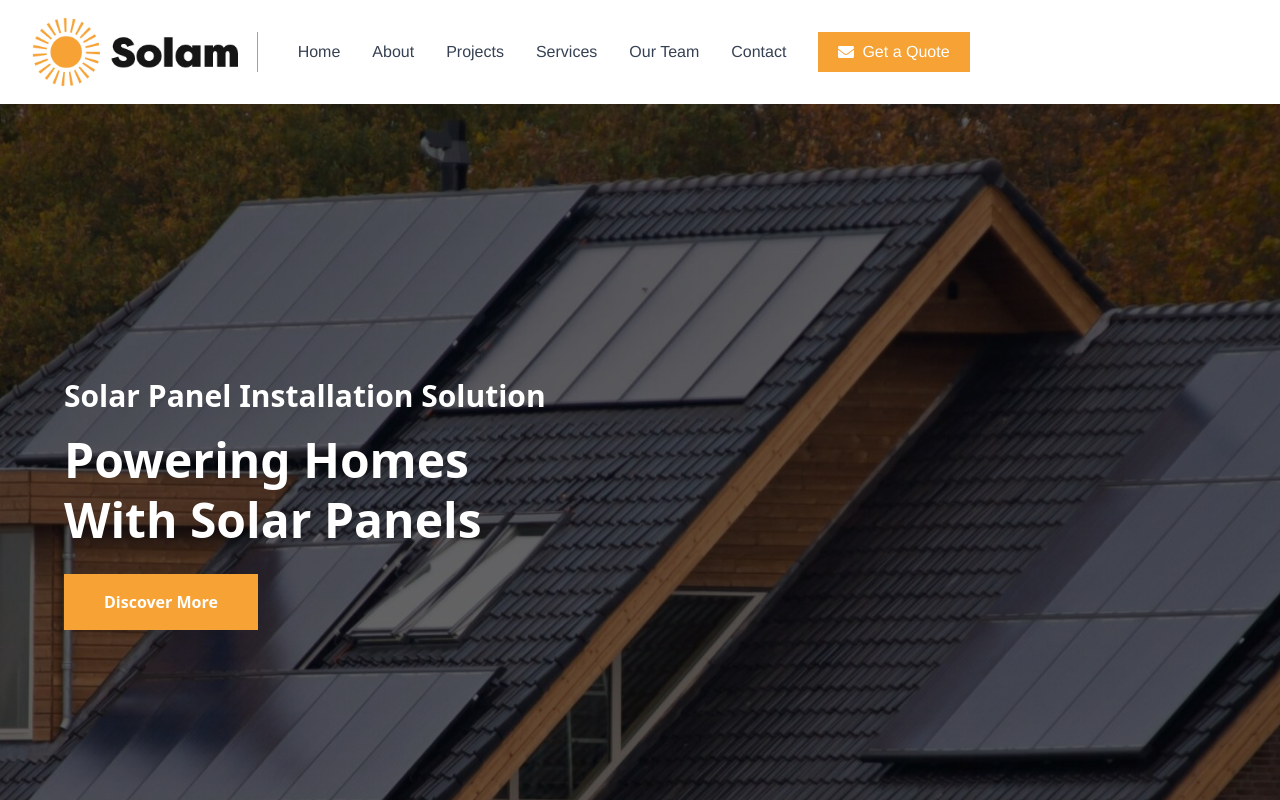
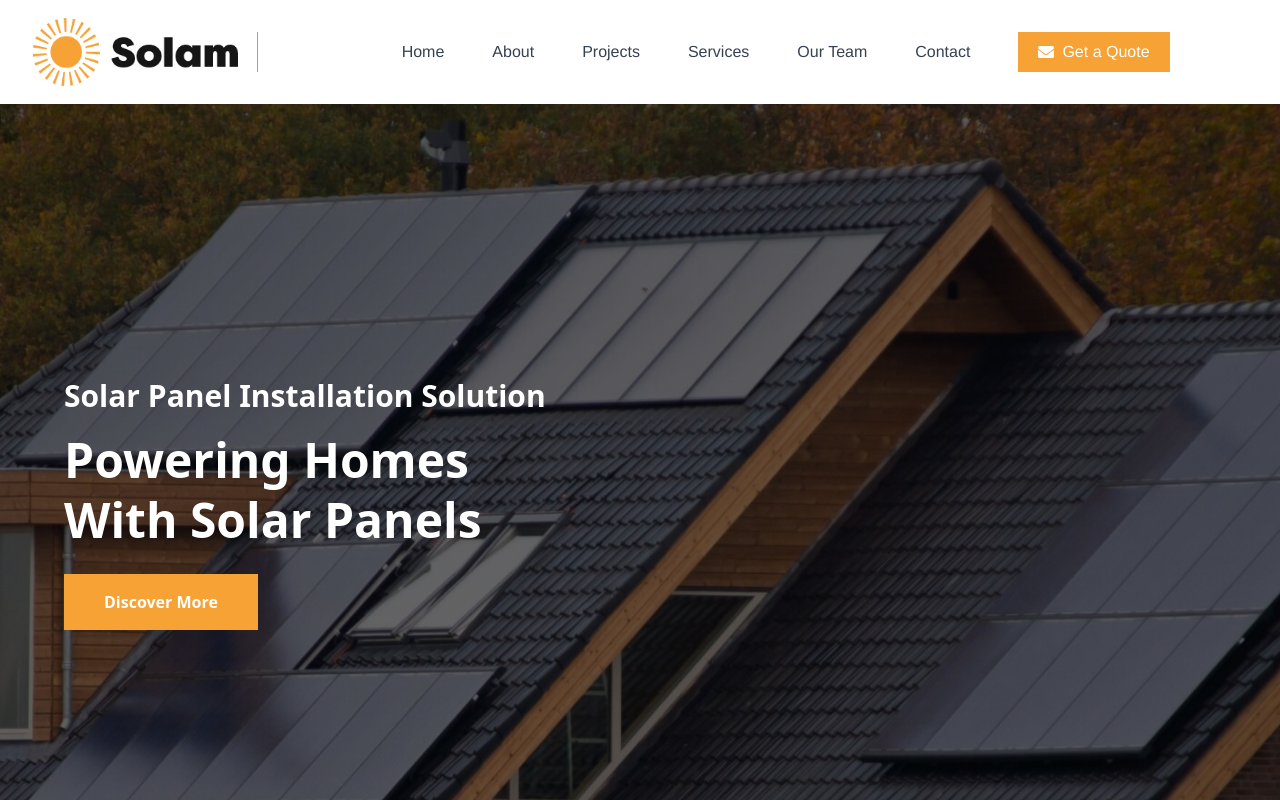
Before and after one commit to iahmadiqbal/solam-solar-panel-installer, a React (Vite) app: page / in a window 1280 px wide. Shown: the top 800 px of the page. Built offline with nearby package versions, Linux system fonts and the light colour scheme.

Commit message:
Header layout restored, scroll fixed

```diff
--- a/src/components/header/index.tsx
+++ b/src/components/header/index.tsx
@@ -10,19 +10,20 @@ const Header: React.FC = () => {
       className="bg-white text-gray-700 p-4 shadow-md font-sans overflow-x-hidden"
       style={{ fontFamily: "Helvetica, Arial, sans-serif" }}
     >
-      <div className="flex justify-between items-center max-w-screen-xl mx-auto px-4 overflow-x-hidden">
-        <div className="flex items-center flex-1 overflow-x-hidden">
-          {/* ✅ Corrected Responsive Logo Size */}
+      <div className="flex justify-between items-center max-w-screen-xl mx-auto px-4">
+        <div className="flex items-center flex-1">
+          {/* ✅ Responsive Logo Size */}
           <img
             src="/images/solam.png"
             alt="Logo"
             className="h-10 sm:h-12 md:h-16 lg:h-18 w-auto"
           />
 
+          {/* ✅ Vertical Divider */}
           <div className="ml-4 h-10 border-l border-gray-400"></div>
 
-          {/* ✅ gap-x-8 and ml-10 to avoid overflow */}
-          <nav className="hidden md:flex items-center gap-x-8 text-sm lg:text-base ml-10">
+          {/* ✅ Old Layout Look Recreated with Valid Classes */}
+          <nav className="hidden md:flex items-center gap-x-12 text-sm lg:text-base ml-36">
             <Link to="/" className="hover:text-[#F6A235]">
               Home
             </Link>
@@ -52,7 +53,7 @@ const Header: React.FC = () => {
           </nav>
         </div>
 
-        {/* Mobile Hamburger */}
+        {/* ✅ Mobile Menu Toggle */}
         <div className="md:hidden">
           <button
             className="text-2xl"
@@ -64,7 +65,7 @@ const Header: React.FC = () => {
         </div>
       </div>
 
-      {/* Mobile Menu */}
+      {/* ✅ Mobile Menu */}
       {isOpen && (
         <nav className="flex flex-col gap-2 mt-3 md:hidden px-4">
           <Link
```
